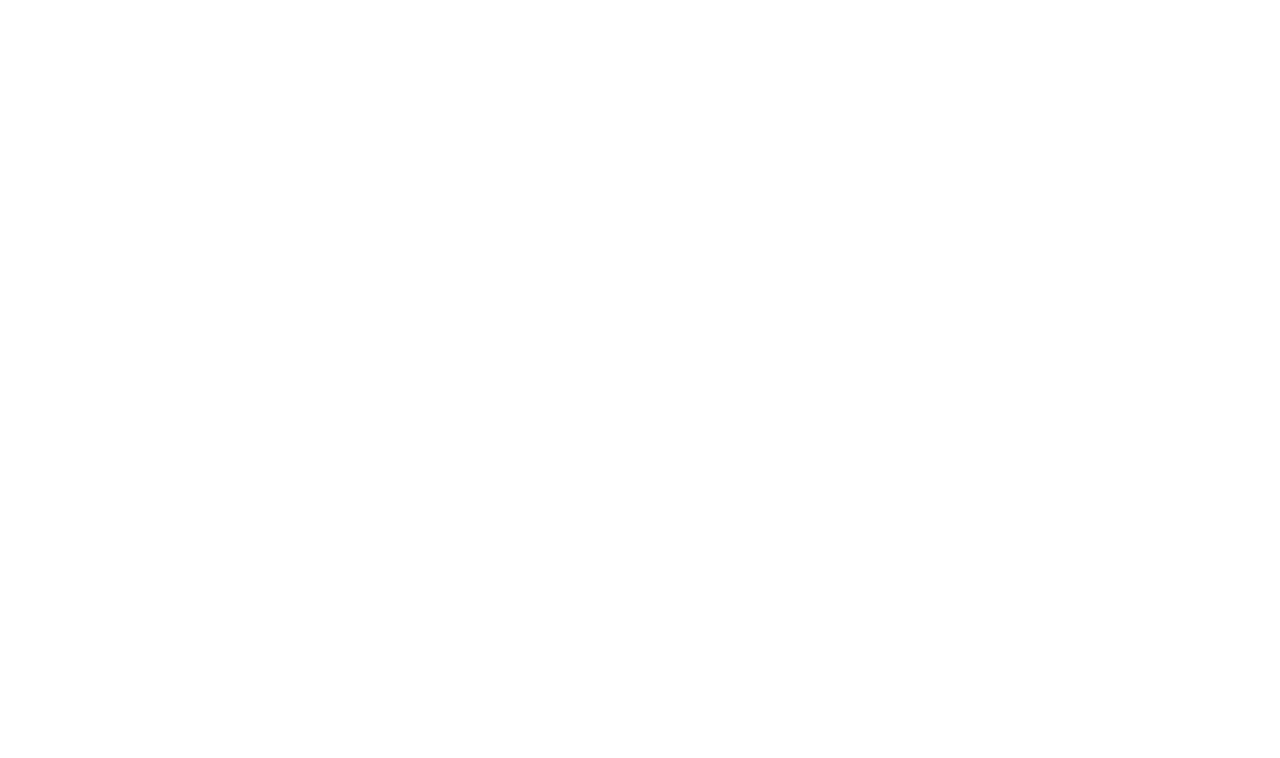
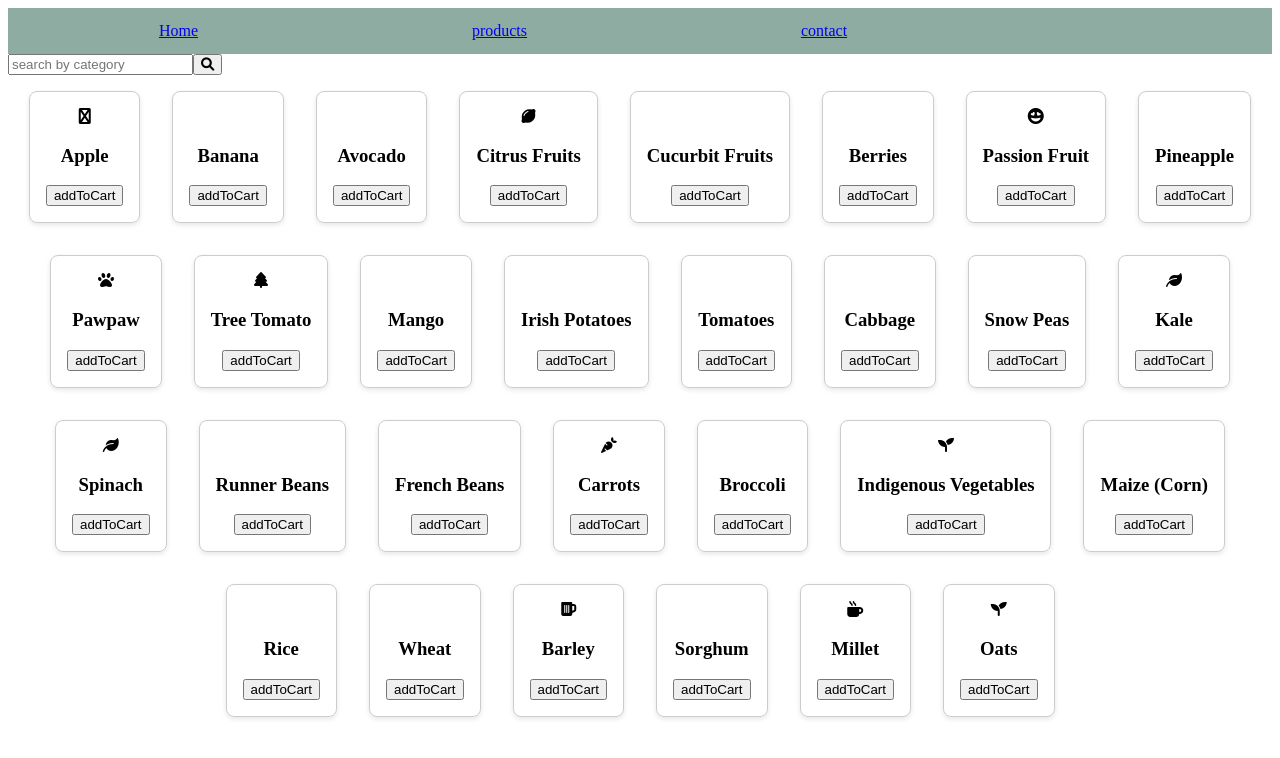
Before and after one commit to RichardNzembei/e-shamba, a plain HTML site: page public/views/products.html in a window 1280 px wide. Drawn offline with nearby package versions, Linux system fonts and the light colour scheme.

Commit message:
improved the search for items in products page

```diff
--- a/public/index.html
+++ b/public/index.html
@@ -4,6 +4,8 @@
     <meta name="viewport" content="width=device-width, initial-scale=1.0">
     <title>E-shamba</title>
     <link rel="stylesheet" href="./assets/styles.css">
+    <script src="https://cdn.jsdelivr.net/npm/vue@3/dist/vue.global.prod.js"></script>
+    <script src="./app.js"></script>
     <style>
         .card-container{
             display: flex;
--- a/public/views/products.html
+++ b/public/views/products.html
@@ -0,0 +1,109 @@
+<!DOCTYPE html>
+<html lang="en">
+<head>
+    <meta charset="UTF-8">
+    <meta name="viewport" content="width=device-width, initial-scale=1.0">
+    <title>E-shamba</title>
+
+    <link rel="stylesheet" href="https://cdnjs.cloudflare.com/ajax/libs/font-awesome/6.0.0-beta3/css/all.min.css">
+    <link rel="stylesheet" href="../assets/styles.css">
+    <script src="https://cdn.jsdelivr.net/npm/vue@3/dist/vue.global.prod.js"></script>
+    <style>
+        .card-container {
+            display: flex;
+            flex-wrap: wrap;
+            justify-content: center;
+        }
+        .card {
+            border: 1px solid #ccc;
+            border-radius: 8px;
+            box-shadow: 0 2px 5px rgba(0, 0, 0, 0.1);
+            padding: 16px;
+            margin: 16px;
+            max-width: 300px;
+            text-align: center;
+        }
+
+
+    </style>
+</head>
+<body>
+    <nav class="navbar">
+
+        <a href="./home.html">Home</a>
+        <a href="./products.html">products</a>
+        <a href="./contact.html">contact</a>
+        <div class="logo">
+
+            <span class=" icon icon-farm"></span>
+        </div>
+
+</nav>
+<div id="app">
+    <div class="search">
+        <input type="text" v-model="searchTerm" placeholder="search by category">
+        <button @click="searchProducts"><i class="fa fa-search"></i></button>
+
+    </div>
+
+        <div class="card-container">
+            <div class="card" v-for="product in filteredProducts" :key="product.id">
+                <span :class="product.icon" class="icon"></span>
+                <h3>{{ product.name }}</h3>
+                <button type="addToCart" class="addToCart">addToCart</button>
+            </div>
+        </div>
+    </div>
+    <script>
+        const { createApp, ref,computed } = Vue;
+
+        createApp({
+            setup() {
+                const products = ref([
+            // Fruits
+            { id: 1, name: 'Apple', description: 'Fresh apples', price: 2, category: 'Fruits', icon: 'fas fa-apple' },
+            { id: 2, name: 'Banana', description: 'Ripe bananas', price: 1, category: 'Fruits', icon: 'fas fa-banana' },
+            { id: 3, name: 'Avocado', description: 'Creamy avocados', price: 3, category: 'Fruits', icon: 'fas fa-avocado' },
+            { id: 4, name: 'Citrus Fruits', description: 'Assorted citrus fruits', price: 3.5, category: 'Fruits', icon: 'fas fa-lemon' },
+            { id: 5, name: 'Cucurbit Fruits', description: 'Watermelon, pumpkins, etc.', price: 4, category: 'Fruits', icon: 'fas fa-watermelon' },
+            { id: 6, name: 'Berries', description: 'Strawberries, gooseberries, etc.', price: 5, category: 'Fruits', icon: 'fas fa-berries' },
+            { id: 7, name: 'Passion Fruit', description: 'Fresh passion fruits', price: 2.5, category: 'Fruits', icon: 'fas fa-grin-hearts' },
+            { id: 8, name: 'Pineapple', description: 'Sweet pineapples', price: 3.5, category: 'Fruits', icon: 'fas fa-pineapple' },
+            { id: 9, name: 'Pawpaw', description: 'Ripe pawpaw fruits', price: 4, category: 'Fruits', icon: 'fas fa-paw' },
+            { id: 10, name: 'Tree Tomato', description: 'Tree tomatoes for cultivation', price: 6, category: 'Fruits', icon: 'fas fa-tree' },
+            { id: 11, name: 'Mango', description: 'Juicy mangoes', price: 3, category: 'Fruits', icon: 'fas fa-mango' },
+            // Vegetables
+            { id: 12, name: 'Irish Potatoes', description: 'Staple food in many Kenyan households', price: 3, category: 'Vegetables', icon: 'fas fa-potato' },
+            { id: 13, name: 'Tomatoes', description: 'Another popular vegetable in Kenya', price: 2, category: 'Vegetables', icon: 'fas fa-tomato' },
+            { id: 14, name: 'Cabbage', description: 'Commonly used in Kenyan dishes', price: 2.5, category: 'Vegetables', icon: 'fas fa-cabbage' },
+            { id: 15, name: 'Snow Peas', description: 'Type of flat, tender pea', price: 3.5, category: 'Vegetables', icon: 'fas fa-pea-pod' },
+            { id: 16, name: 'Kale', description: 'Type of leafy green vegetable', price: 3, category: 'Vegetables', icon: 'fas fa-leaf' },
+            { id: 17, name: 'Spinach', description: 'Popular leafy green vegetable', price: 3.5, category: 'Vegetables', icon: 'fas fa-leaf' },
+            { id: 18, name: 'Runner Beans', description: 'Type of green bean', price: 4, category: 'Vegetables', icon: 'fas fa-bean' },
+            { id: 19, name: 'French Beans', description: 'Type of green bean', price: 4, category: 'Vegetables', icon: 'fas fa-bean' },
+            { id: 20, name: 'Carrots', description: 'Popular root vegetable in Kenya', price: 3, category: 'Vegetables', icon: 'fas fa-carrot' },
+            { id: 21, name: 'Broccoli', description: 'Type of cruciferous vegetable', price: 4, category: 'Vegetables', icon: 'fas fa-broccoli' },
+            { id: 22, name: 'Indigenous Vegetables', description: 'Wide range of indigenous vegetables', price: 3, category: 'Vegetables', icon: 'fas fa-seedling' },
+            // Cereals
+            { id: 23, name: 'Maize (Corn)', description: 'Staple food in Kenya used to make ugali and other dishes', price: 2.5, category: 'Cereals', icon: 'fas fa-corn' },
+            { id: 24, name: 'Rice', description: 'Commonly consumed in various forms including plain rice and pilau', price: 4, category: 'Cereals', icon: 'fas fa-rice' },
+            { id: 25, name: 'Wheat', description: 'Used to make bread, chapati, and other baked goods', price: 3, category: 'Cereals', icon: 'fas fa-wheat' },
+            { id: 26, name: 'Barley', description: 'Used for brewing beer and making malted products', price: 5, category: 'Cereals', icon: 'fas fa-beer' },
+            { id: 27, name: 'Sorghum', description: 'Used to make ugali, porridge, and fermented beverages', price: 3, category: 'Cereals', icon: 'fas fa-sorghum' },
+            { id: 28, name: 'Millet', description: 'Used for making porridge, flatbreads, and traditional drinks', price: 3.5, category: 'Cereals', icon: 'fas fa-mug-hot' },
+            { id: 29, name: 'Oats', description: 'Used to make oatmeal, porridge, and baked goods', price: 4, category: 'Cereals', icon: 'fas fa-seedling' }
+        ]);
+                const searchTerm=ref('')
+                const filteredProducts=computed(()=>{
+                    if(!searchTerm.value)return products.value;
+                    return products.value.filter(product=>
+                        product.category.toLowerCase().includes(searchTerm.value.toLowerCase())
+                    )
+                })
+
+                return { products ,searchTerm,filteredProducts};
+            }
+        }).mount('#app');
+    </script>
+</body>
+</html>
```
Also changed, not shown: public/app.js (+97 -4 lines), public/views/home.html (+92 -0 lines).
